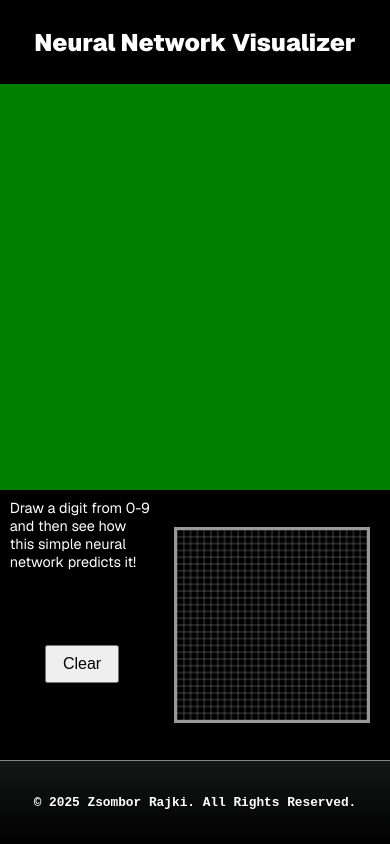
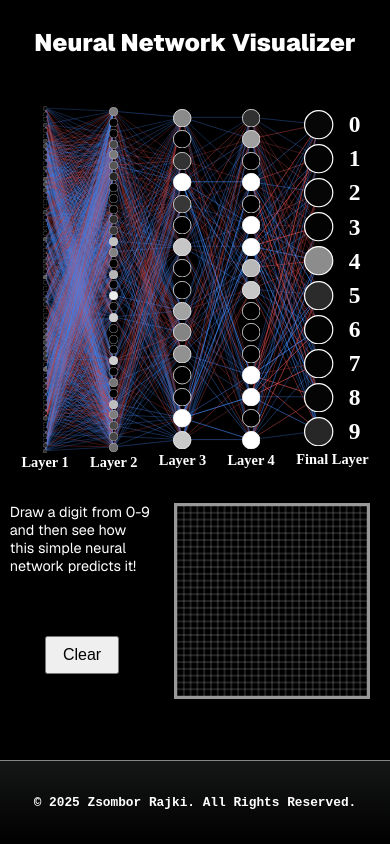
Before and after one commit to zs-rajki/nnvisuals, a React (Vite) app: page / in a window 390 px wide. Built offline with nearby package versions, Linux system fonts and the light colour scheme.

Commit message:
Make the network responsive + small changes

```diff
--- a/src/App.jsx
+++ b/src/App.jsx
@@ -16,7 +16,7 @@ function App() {
                     <Canvas onGridChange={setGrid} />
                 </div>
                 <div className="network">
-                    {/* <NeuralNetwork grid={grid} center={true}/> */}
+                    <NeuralNetwork grid={grid} center={true}/>
                 </div>
                 <div className="footer">
                     <span>&copy; <span>{new Date().getFullYear()}</span> Zsombor Rajki. All Rights Reserved.</span>
--- a/src/Canvas/Canvas.module.css
+++ b/src/Canvas/Canvas.module.css
@@ -28,7 +28,7 @@
     grid-area: canvas;
     display: flex;
     justify-content: center;
-    align-items: center;
+    align-items: flex-start;
     width: 100%;
     height: 100%;
     max-height: 500px; /* may delete this later */
--- a/src/NeuralNetwork/NeuralNetwork.jsx
+++ b/src/NeuralNetwork/NeuralNetwork.jsx
@@ -4,18 +4,32 @@ import Node from "./Node/Node.jsx";
 import Edge from "./Edge/Edge.jsx";
 import { predict } from "../predict.js";
 
-export default function NeuralNetwork({ grid, center}) {
+export default function NeuralNetwork({ grid, center }) {
     const [probabilities, setProbabilities] = useState(new Array(10).fill(0));
     const [activations, setActivations] = useState([]);
     const [weights, setWeights] = useState({});
     const [nodesReady, setNodesReady] = useState(false);
+    const [containerSize, setContainerSize] = useState({ width: 0, height: 0 });
+
     const nodeRefs = useRef({});
     const containerRef = useRef(null);
 
+    // 🔹 ResizeObserver: track parent container size
+    useEffect(() => {
+        const observer = new ResizeObserver(entries => {
+            for (let entry of entries) {
+                const { width, height } = entry.contentRect;
+                setContainerSize({ width, height });
+            }
+        });
+        if (containerRef.current) observer.observe(containerRef.current);
+        return () => observer.disconnect();
+    }, []);
+
+    // 🔹 Run prediction whenever grid changes
     useEffect(() => {
         let isMounted = true;
         predict(grid, center).then(result => {
-
             if (isMounted) {
                 setProbabilities(result.probabilities);
                 setActivations(result.activations);
@@ -23,24 +37,32 @@ export default function NeuralNetwork({ grid, center}) {
             }
         });
         return () => { isMounted = false; };
-    }, [grid]);
+    }, [grid, center]);
 
-    // Generate edges based on active nodes and non-zero weights
+    // 🔹 Clamp node size between 10px–40px
+    const getNodeSize = (count, container) => {
+        if (!container.height || !count) return 20;
+
+        const availableHeight = container.height * 0.8; // leave margins
+        const ideal = availableHeight / count;
+
+        const min = 4;
+        const max = 60;
+        return Math.max(min, Math.min(ideal, max));
+    };
+
+    // 🔹 Generate edges between nodes
     const generateEdges = () => {
         const edges = [];
         const hiddenActivations = activations.slice(1, -1);
-
         if (Object.keys(weights).length === 0) return edges;
 
-        // Get layer numbers from weight keys
         const layerNumbers = Object.keys(weights)
             .filter(k => k.endsWith('.weight'))
             .map(k => parseInt(k.split('.')[1]))
             .sort((a, b) => a - b);
 
-        // Create edges between consecutive layers
         for (let i = 0; i < layerNumbers.length - 1; i++) {
-            const currentLayerNum = layerNumbers[i];
             const nextLayerNum = layerNumbers[i + 1];
             const weightKey = `model.${nextLayerNum}.weight`;
 
@@ -49,30 +71,24 @@ export default function NeuralNetwork({ grid, center}) {
                 const currentLayerActivations = hiddenActivations[i];
                 const nextLayerActivations = hiddenActivations[i + 1];
 
-                // For each node in the current layer
                 for (let fromNode = 0; fromNode < weightMatrix[0].length; fromNode++) {
                     const sourceActivation = currentLayerActivations[fromNode];
 
-                    // For each node in the next layer
                     for (let toNode = 0; toNode < weightMatrix.length; toNode++) {
                         const targetActivation = nextLayerActivations[toNode];
                         const weight = weightMatrix[toNode][fromNode];
 
-                        // Create edge if:
-                        // 1. Source node is active AND
-                        // 2. Target node is active AND
-                        // 3. Weight is non-zero
                         if (Math.abs(sourceActivation) > 0.001 &&
                             Math.abs(targetActivation) > 0.001 &&
                             Math.abs(weight) > 0.001) {
                             edges.push({
                                 fromLayer: i,
-                                fromNode: fromNode,
+                                fromNode,
                                 toLayer: i + 1,
-                                toNode: toNode,
-                                weight: weight,
-                                sourceActivation: sourceActivation,
-                                targetActivation: targetActivation
+                                toNode,
+                                weight,
+                                sourceActivation,
+                                targetActivation
                             });
                         }
                     }
@@ -80,7 +96,7 @@ export default function NeuralNetwork({ grid, center}) {
             }
         }
 
-        // Add edges from last hidden layer to final layer (output layer)
+        // 🔹 Last hidden → output layer
         if (hiddenActivations.length > 0) {
             const lastHiddenLayerIdx = hiddenActivations.length - 1;
             const lastWeightKey = `model.${layerNumbers[layerNumbers.length - 1]}.weight`;
@@ -89,110 +105,99 @@ export default function NeuralNetwork({ grid, center}) {
                 const finalWeightMatrix = weights[lastWeightKey];
                 const lastLayerActivations = hiddenActivations[lastHiddenLayerIdx];
 
-                // For each node in the last hidden layer
                 for (let fromNode = 0; fromNode < finalWeightMatrix[0].length; fromNode++) {
                     const sourceActivation = lastLayerActivations[fromNode];
 
-                    // For each node in the final layer (output layer)
                     for (let toNode = 0; toNode < finalWeightMatrix.length; toNode++) {
                         const targetActivation = probabilities[toNode];
                         const weight = finalWeightMatrix[toNode][fromNode];
 
-                        // Create edge if:
-                        // 1. Source node is active AND
-                        // 2. Target node has non-zero probability AND
-                        // 3. Weight is non-zero
                         if (Math.abs(sourceActivation) > 0.001 &&
                             Math.abs(targetActivation) > 0.001 &&
                             Math.abs(weight) > 0.001) {
                             edges.push({
                                 fromLayer: lastHiddenLayerIdx,
-                                fromNode: fromNode,
+                                fromNode,
                                 toLayer: 'final',
-                                toNode: toNode,
-                                weight: weight,
-                                sourceActivation: sourceActivation,
-                                targetActivation: targetActivation
+                                toNode,
+                                weight,
+                                sourceActivation,
+                                targetActivation
                             });
                         }
                     }
                 }
             }
         }
-
         return edges;
     };
 
-    // Check if nodes are ready for edge rendering
+    // 🔹 Ensure nodes are ready before drawing edges
     useEffect(() => {
         const checkNodesReady = () => {
             const hiddenActivations = activations.slice(1, -1);
-            console.log('Checking nodes ready:', {
-                hiddenActivationsLength: hiddenActivations.length,
-                nodeRefs: Object.keys(nodeRefs.current),
-                weightsKeys: Object.keys(weights)
-            });
-
-            // Check if we have at least some nodes and weights
             if (hiddenActivations.length > 0 && Object.keys(weights).length > 0) {
-                // Check if we have at least one node from each layer
                 const hasSomeNodes = hiddenActivations.some((_, layerIdx) =>
                     nodeRefs.current[`${layerIdx}-0`]
                 );
-
                 if (hasSomeNodes) {
-                    console.log('Nodes and weights ready, setting nodesReady to true');
                     setNodesReady(true);
                 }
             }
         };
-
-        // Check after a short delay to allow DOM to render
         const timer = setTimeout(checkNodesReady, 100);
         return () => clearTimeout(timer);
     }, [activations, weights]);
 
-    // Exclude input layer (0) and final layer (last)
     const hiddenActivations = activations.slice(1, -1);
 
     return (
         <div className={styles.container} ref={containerRef}>
-            {/* Visualize hidden layers */}
+            {/* Hidden layers */}
             {hiddenActivations.map((layer, layerIdx) => {
                 if (layer.length > 64) return null;
-                const nodeSize = 500 / layer.length;
+
+                const nodeSize = getNodeSize(layer.length, containerSize);
+
                 return (
-                    <div key={layerIdx} className={styles.finalLayer}>
-                        <div style={{ display: 'flex', flexDirection: 'column', alignItems: 'center' }}>
+                    <div key={layerIdx} className={styles.hiddenLayer}>
                             {layer.map((value, idx) => (
                                 <div
                                     key={idx}
-                                    className={styles.finalNode}
-                                    style={{ marginBottom: nodeSize / 3 }}
+                                    className={styles.nodeDiv}
                                     ref={el => nodeRefs.current[`${layerIdx}-${idx}`] = el}
                                 >
                                     <Node value={value} size={nodeSize} />
                                 </div>
                             ))}
-                        </div>
                         <h2 style={{ color: '#fff', margin: 0, fontSize: '0.9rem' }}>Layer {layerIdx + 1}</h2>
                     </div>
                 );
             })}
-            {/* Visualize final probabilities */}
+
+            {/* Output probabilities */}
             <div className={styles.finalLayer}>
-                {probabilities.map((value, idx) => (
+                {probabilities.map((value, idx) => {
+                    const outputSize = getNodeSize(probabilities.length, containerSize);
+                    return (
                         <div
                             key={idx}
                             className={styles.finalNode}
+                        >
+                            <div
+                                className={styles.nodeDiv}
                                 ref={el => nodeRefs.current[`final-${idx}`] = el}
                             >
-                        <Node value={value} size={50} />
-                        <h1>{idx}</h1>
+                                <Node value={value} size={outputSize} />
                             </div>
-                ))}
-                {/* <h2 style={{ color: '#fff', margin: 0 }}>Final layer</h2> */}
+                            <h1 style={{ color: '#fff', fontSize: `${outputSize * 0.8}px` }}>{idx}</h1>
                         </div>
+                    );
+                })}
+                <h2 style={{ color: '#fff', margin: 0, fontSize: '0.9rem' }}>Final Layer</h2>
+            </div>
+
+            {/* Edges */}
             {nodesReady && (
                 <svg
                     style={{
@@ -209,7 +214,6 @@ export default function NeuralNetwork({ grid, center}) {
                         const fromNodeKey = `${edge.fromLayer}-${edge.fromNode}`;
                         const toNodeKey = `${edge.toLayer}-${edge.toNode}`;
 
-                        // Only render edge if both nodes exist
                         if (nodeRefs.current[fromNodeKey] && nodeRefs.current[toNodeKey]) {
                             return (
                                 <Edge
--- a/src/NeuralNetwork/NeuralNetwork.module.css
+++ b/src/NeuralNetwork/NeuralNetwork.module.css
@@ -3,25 +3,38 @@
     justify-content: space-evenly;
     align-items: center;
     width: 100%;
-    height: 100vh;
+    height: 100%;
     position: relative;
+    overflow: hidden;
 }
 
+.hiddenLayer {
+    display: flex;
+    flex-direction: column;
+    align-items: center;
+    justify-content: space-evenly;
+    height: 100%;
+}
 .finalLayer {
     display: flex;
     flex-direction: column;
     align-items: center;
-    position: relative;
+    justify-content: space-evenly;
+    height: 100%;
+}
+
+.nodeDiv {
+    display: flex;
+    align-items: center;
+    justify-content: center;
     z-index: 1;
 }
 .finalNode {
     display: flex;
     align-items: center;
     gap: 15px;
-    margin-bottom: 10px;
-    position: relative;
-    z-index: 1;
 }
-.finalNode h1 {
+/* .finalNode h1 {
+    font-size: 1rem;
     color: #ffffff;
-}
+} */
--- a/src/index.css
+++ b/src/index.css
@@ -22,6 +22,7 @@ body {
     grid-template-rows: 10vh 1fr 8vh;
     width: 100vw;
     height: 100vh;
+    gap: 2.5%
 }
 
 .title {
@@ -43,11 +44,13 @@ body {
 
 .network {
     grid-area: network;
-    background-color: green;
-    /* display: flex;
+    /* background-color: rgba(0, 128, 0, 0.208); */
+    display: flex;
     justify-content: center;
     align-items: center;
-    width: 100%; */
+    overflow: hidden;
+    width: 100%;
+    height: 100%;
 }
 
 .footer {
```
Lines whose indentation alone changed are shown as unchanged.
